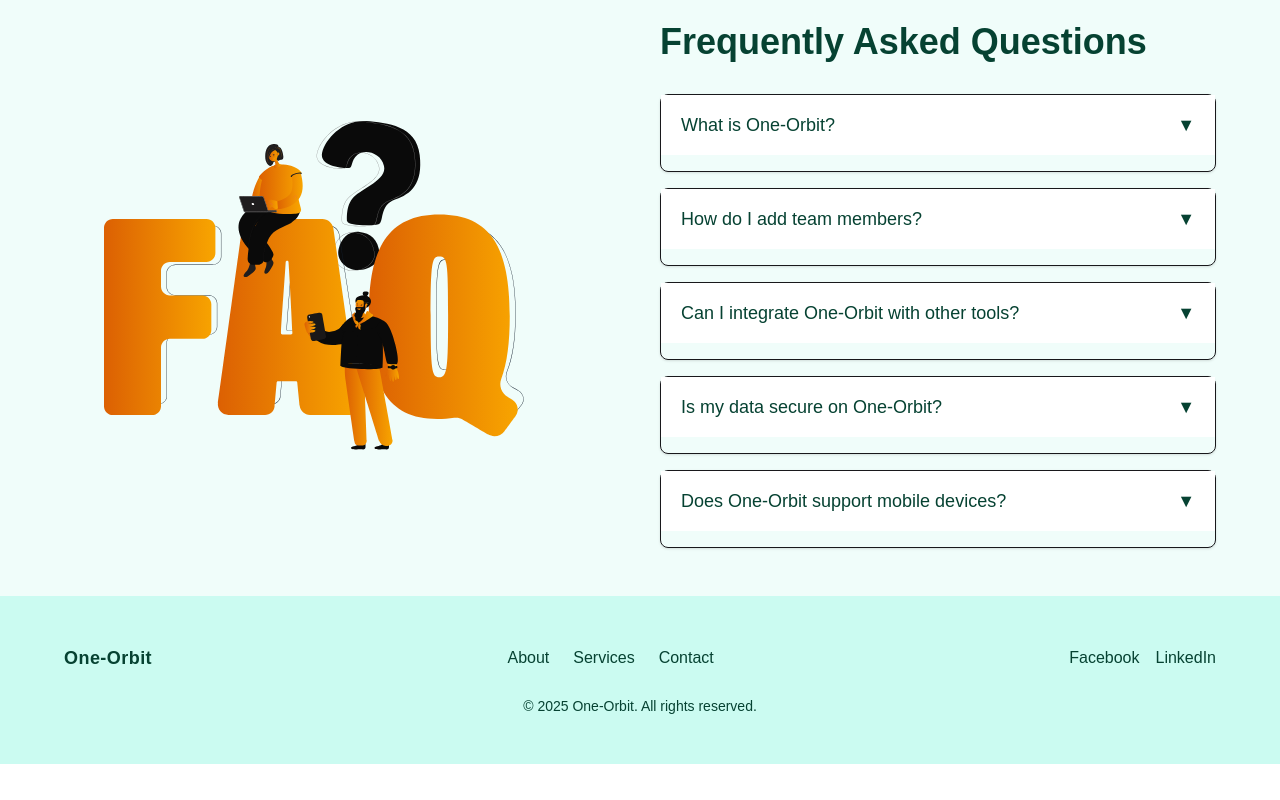
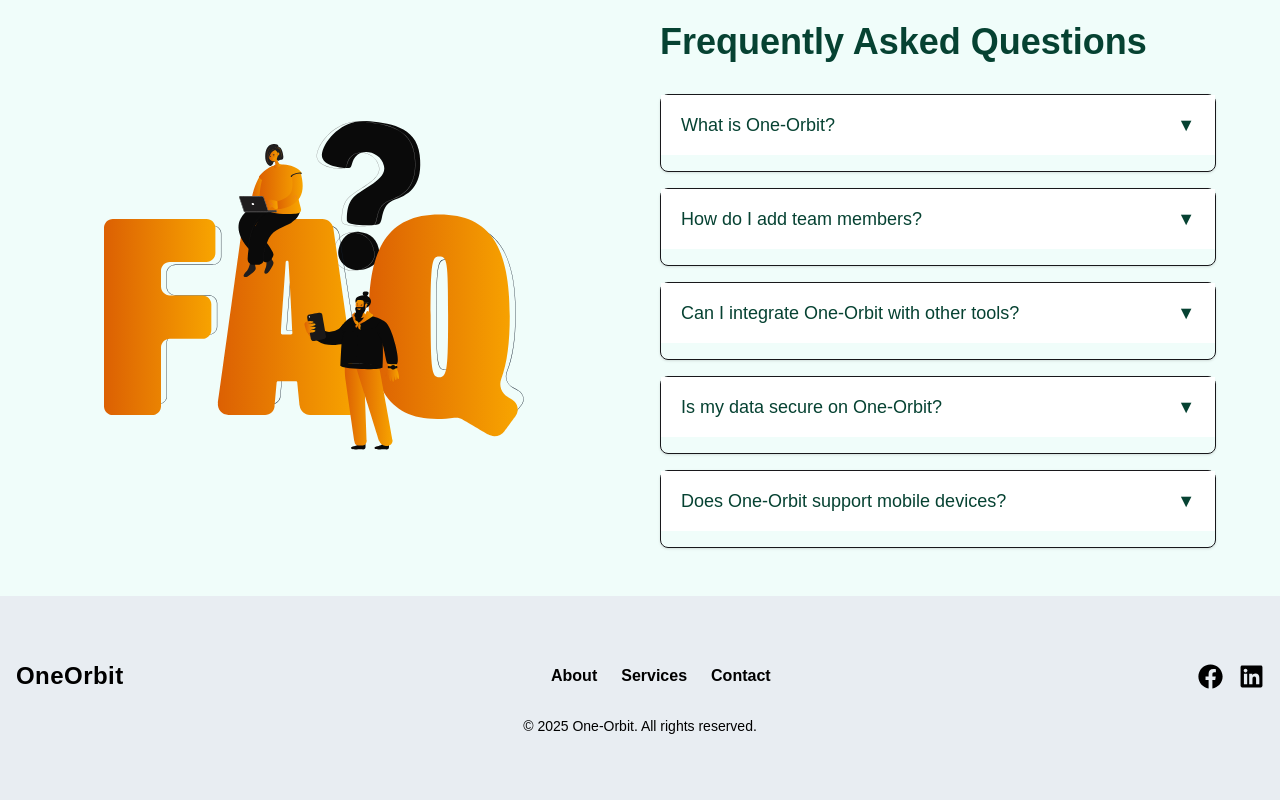
Before and after one commit to swajannaimur/One-Orbit, a Next.js app: page / in a window 1280 px wide. Shown: the part 1357-2157 px from the top of the page. Before the commit the page ends 2121 px from the top, so only its background shows below. Built offline with nearby package versions, Linux system fonts and the light colour scheme.

Commit message:
Updated footer

```diff
--- a/src/app/HomePageSections/footer.jsx
+++ b/src/app/HomePageSections/footer.jsx
@@ -1,52 +1,57 @@
+import Link from "next/link";
 import React from "react";
+import { FaFacebook, FaLinkedin } from "react-icons/fa";
 
 const Footer = () => {
   return (
-    <footer className="bg-teal-100 w-full py-12 px-4">
-      <div className="max-w-6xl mx-auto flex flex-col md:flex-row items-center justify-between gap-6">
-        <div className="font-bold text-lg tracking-wide text-[#064232]">
-          One-Orbit
+    <footer className="w-full bg-secondary text-black py-16 px-4">
+      <div className="max-w-7xl mx-auto flex flex-col md:flex-row items-center justify-between gap-6">
+        <div className="font-bold text-lg tracking-wide">
+          <Link href="/" className="text-2xl font-bold">
+            OneOrbit
+          </Link>
         </div>
         <nav className="flex flex-wrap gap-6 text-base">
           <a
             href="#about"
-            className="text-[#064232] hover:text-teal-700 transition"
+            className="hover:text-primary font-semibold transition"
           >
             About
           </a>
           <a
             href="#services"
-            className="text-[#064232] hover:text-teal-700 transition"
+            className="hover:text-primary font-semibold transition"
           >
             Services
           </a>
           <a
             href="#contact"
-            className="text-[#064232] hover:text-teal-700 transition"
+            className="hover:text-primary font-semibold transition"
           >
             Contact
           </a>
         </nav>
         <div className="flex gap-4">
           <a
-            href="https://facebook.com"
+            href="https://facebook.com/"
             target="_blank"
             rel="noopener noreferrer"
-            className="text-[#064232] hover:text-teal-700 transition"
+            className="hover:text-primary transition"
           >
-            Facebook
+            <FaFacebook size={25}></FaFacebook>
           </a>
           <a
-            href="https://linkedin.com"
+            href="https://linkedin.com/"
             target="_blank"
             rel="noopener noreferrer"
-            className="text-[#064232] hover:text-teal-700 transition"
+            className="hover:text-primary transition"
           >
-            LinkedIn
+            <FaLinkedin size={25}></FaLinkedin>
           </a>
         </div>
       </div>
-      <div className="text-center text-sm text-[#064232] mt-6">
+
+      <div className="text-center text-sm  mt-6">
         &copy; {new Date().getFullYear()} One-Orbit. All rights reserved.
       </div>
     </footer>
```
